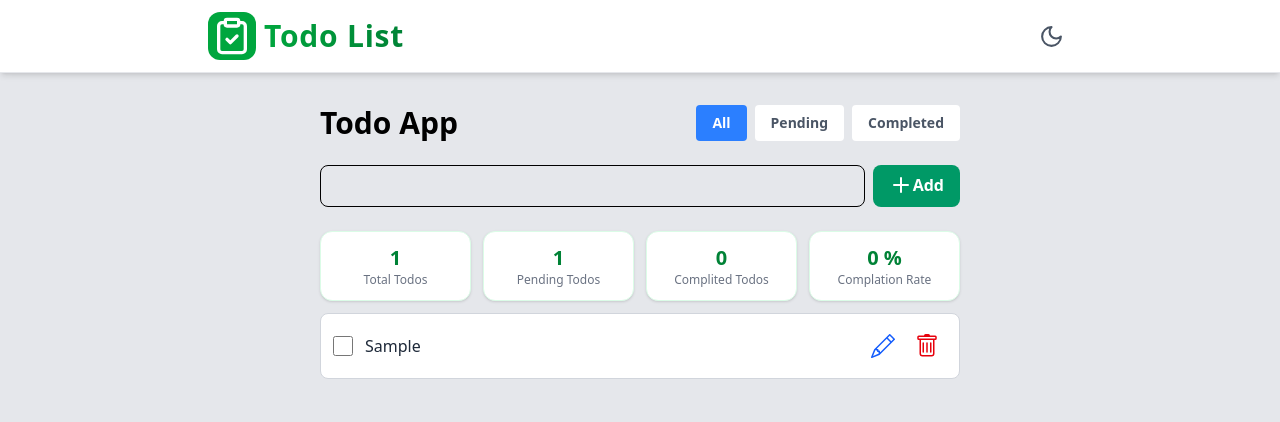
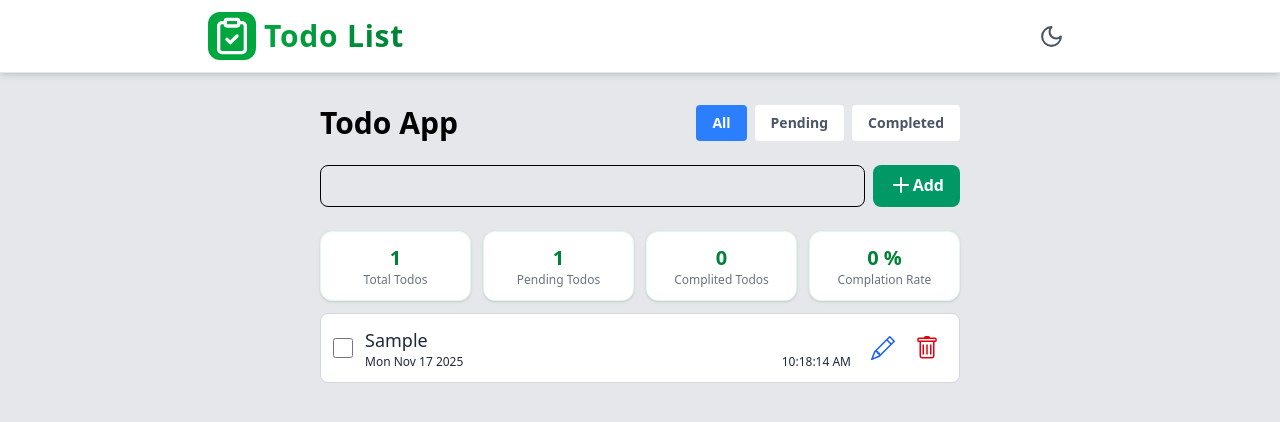
Before and after one commit to Ethayen-B/Todo-App, a React (Vite) app: page / in a window 1280 px wide. Both pictures are taken after typing "Sample" into the empty fields and a click on the button "Add". Shown: the top 422 px of the page. Built offline with nearby package versions, Linux system fonts and the light colour scheme.

Commit message:
Added Creation Date

```diff
--- a/src/App.tsx
+++ b/src/App.tsx
@@ -54,7 +54,7 @@ function App() {
             todos.length == 0 ? (
               <p className="text-center text-gray-600 dark:text-gray-100"> No Todos</p>
             ) : (
-              visibleTodos.map((todo) => <TodoItems key={todo.id} todo={todo} />)
+              visibleTodos.map((todo) => <TodoItems key={todo.id} todo={todo}/>)
             )
           }
         </div>
--- a/src/components/TodoItems.tsx
+++ b/src/components/TodoItems.tsx
@@ -51,7 +51,13 @@ const TodoItems = ({todo} : {todo : Todo}) => {
             autoFocus />
         ) : (
             <span className={`${todo.completed ? "line-through text-gray-500" : "text-gray-800"}`}>
-                {todo.text}
+                <p className="text-lg">{todo.text}</p>
+                <p className='text-xs'>
+                  <div className="flex justify-between">
+                    <span>{todo.createdAt.toDateString()}</span>
+                    <span>{todo.createdAt.toLocaleTimeString()}</span>
+                  </div>
+                </p>
             </span>
           )
         }
```
